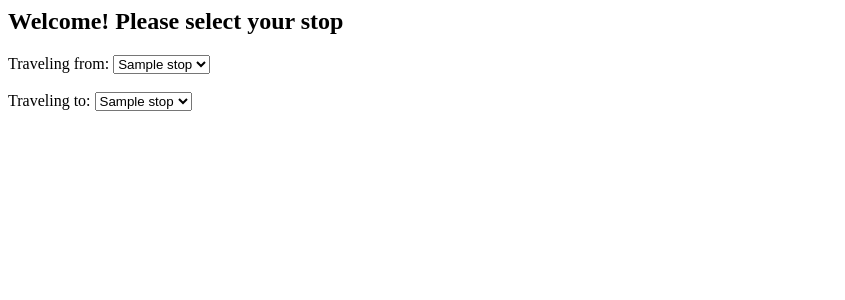
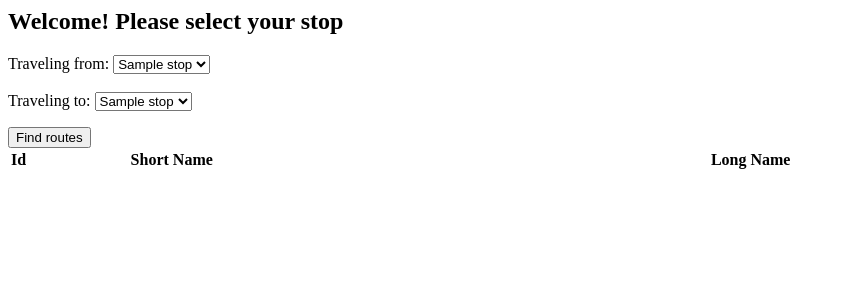
Before and after one commit to dizzy54/test-ruroni, a Django app: page /a2b/search_routes/ in a window 1280 px wide. Shown: the top 300 px of the page, without its empty margins (0-845 px from the left). Run offline with Django 3.2, Linux system fonts and the light colour scheme; tables that the repository leaves empty hold one stand-in row (values such as "Sample post"); lists and menus that the app fills with data are empty; some libraries are stand-ins or nearby versions.

Commit message:
basic web app working

```diff
--- a/monk_prototype/a2b/templates/a2b/search_routes.html
+++ b/monk_prototype/a2b/templates/a2b/search_routes.html
@@ -1,5 +1,10 @@
+{% block content%}
 
-{% block content%}
+<script type="text/javascript" src="http://ajax.googleapis.com/ajax/libs/jquery/1.11.2/jquery.min.js"></script>
+
+<link rel="stylesheet" href="https://ajax.googleapis.com/ajax/libs/jqueryui/1.11.3/themes/smoothness/jquery-ui.css" />
+<script src="https://ajax.googleapis.com/ajax/libs/jqueryui/1.11.3/jquery-ui.min.js"></script>
+
 <div id="content" align="left">
     <h2> Welcome! Please select your stop </h2>
     <form action="" method="get">
@@ -24,6 +29,47 @@
 
 </div>
 
+<input type="button" value="Find routes" onclick="find_routes()" />
+
+<table style="width: 100%">
+     <thead>
+          <tr align=left>
+               <th>Id</th>
+               <th>Short Name</th>
+               <th>Long Name</th>
+           </tr>
+     </thead>
+     <tbody id="tbody">
+     </tbody>
+</table>
+
+<script>
+jQuery.ajaxSettings.traditional = true;
+function find_routes() {
+	$('#tbody').html("");
+
+    $.ajax({
+        type: "GET",
+        data: {
+        	hasStop: [$('#id_from_stop').val(), $('#id_to_stop').val()]
+        },
+        dataType: 'json',
+        url: "http://localhost:8080/otp/routers/default/index/routes",
+        success: function(data){
+            $.each(data, function(idx, obj) {
+            	console.log($('#id_from_stop').val(), $('#id_to_stop').val());
+				var eachrow = "<tr>"
+	                 + "<td>" + obj.id + "</td>"
+	                 + "<td>" + obj.shortName + "</td>"
+	                 + "<td>" + obj.longName + "</td>"
+	                 + "</tr>";
+	            $('#tbody').append(eachrow);
+			});
+        }
+    });
+}
+</script>
+
 <div id="bottom">
 
 </div>
```
Also changed, not shown: 1 other file.
